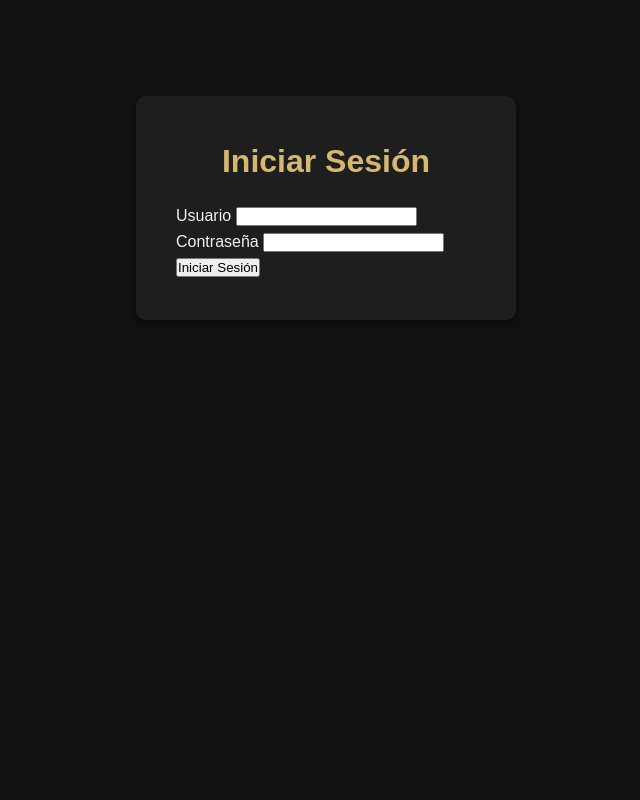
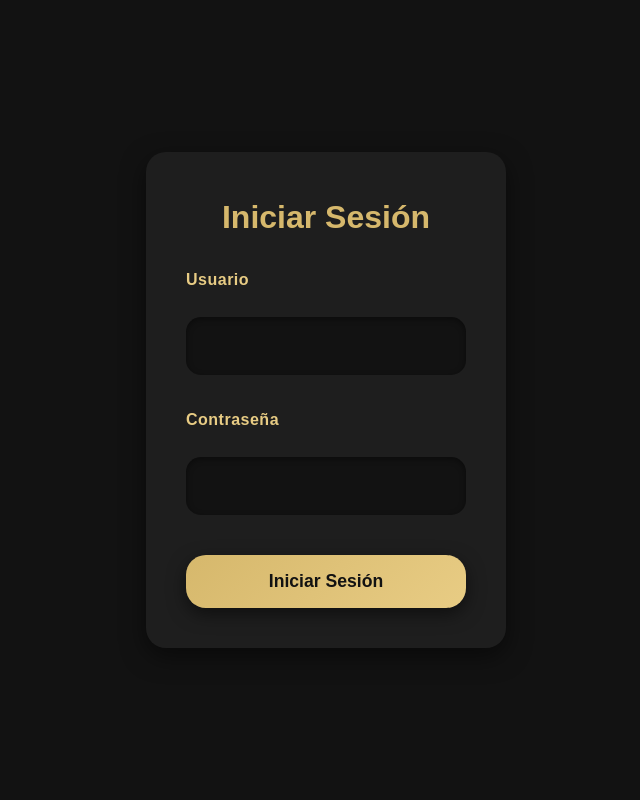
Before and after one commit to BHMario/SistemaGestionHotelera, a PHP site: page /login/login.php in a window 1280 px wide. Shown: the whole page, without its empty margins (314-954 px from the left). Run offline with PHP 8.4, Linux system fonts and the light colour scheme.

Commit message:
Actualizar Login

```diff
--- a/assets/css/style.css
+++ b/assets/css/style.css
@@ -630,100 +630,140 @@ body {
 /* =========================================
    14. LOGIN
 ========================================= */
+
+/* Centrar todo el body */
 body.login-body {
     display: flex;
     justify-content: center;
     align-items: center;
-    background: var(--color-fondo);
+    background: #121212;
     min-height: 100vh;
-    font-family: var(--fuente-principal);
-    color: var(--color-texto);
+    font-family: 'Poppins', Arial, sans-serif;
+    color: #F0F0F0;
 }
 
+/* Contenedor principal */
 .login-container {
     width: 100%;
-    max-width: 380px;
+    max-width: 360px;
     margin: 6rem auto;
     padding: 2.5rem;
-    background: var(--color-fondo-sec);
-    border-radius: var(--borde-radio);
-    box-shadow: var(--sombra-suave);
+    background: #1E1E1E;
+    border-radius: 20px;
+    box-shadow: 0 8px 25px rgba(0,0,0,0.5);
     display: flex;
     flex-direction: column;
     align-items: center;
+    transition: all 0.3s ease;
 }
 
+/* Título */
 .login-container h1 {
-    color: var(--color-acento);
-    margin-bottom: 1rem;
+    color: #D6B86C;
     font-size: 2rem;
+    margin-bottom: 1.5rem;
     text-align: center;
 }
 
-.login-container p {
-    color: var(--color-texto-sec);
-    margin-bottom: 2rem;
-    text-align: center;
+/* Mensajes de error */
+.login-error {
+    width: 100%;
+    background: #b23a3a;
+    color: #fff;
+    padding: 0.8rem 1rem;
+    border-radius: 15px;
+    margin-bottom: 1.2rem;
+    box-shadow: 0 3px 10px rgba(0,0,0,0.4);
+    font-size: 0.95rem;
+    line-height: 1.3;
 }
 
-.login-form {
+/* Formulario */
+.form-login {
     width: 100%;
     display: flex;
     flex-direction: column;
-    gap: 1rem; /* separa los campos y botón */
+    gap: 1rem;
 }
 
-.login-form label {
+/* Labels personalizados */
+.form-login label {
     display: block;
-    color: var(--color-acento-claro);
-    font-weight: 500;
-    margin-bottom: 0.3rem;
+    width: 100%;
+    font-weight: 600;
+    font-size: 1rem;
+    color: #E8CC84;
+    margin-bottom: 0.5rem;
+    letter-spacing: 0.5px;
 }
 
-.login-form input {
+/* Inputs personalizados */
+.input-login {
     width: 100%;
-    padding: 0.9rem 1rem;
-    border-radius: var(--borde-radio);
+    padding: 1.2rem 1.5rem;
+    font-size: 1.05rem;
+    border-radius: 15px;
     border: none;
-    background: var(--color-fondo);
-    color: var(--color-texto);
-    font-size: 1rem;
-    transition: var(--transicion);
+    background: #121212;
+    color: #F0F0F0;
+    margin-bottom: 1rem;
+    box-shadow: inset 0 2px 6px rgba(0,0,0,0.4);
+    transition: all 0.3s ease;
 }
 
-.login-form input:focus {
+.input-login:focus {
     outline: none;
-    box-shadow: 0 0 0 2px rgba(214,184,108,0.4);
+    box-shadow: 0 0 0 2px rgba(214,184,108,0.6), inset 0 2px 6px rgba(0,0,0,0.4);
 }
 
-.login-form button {
+/* Botón personalizado */
+.btn-login {
     width: 100%;
-    padding: 0.8rem 1.5rem;
-    background: var(--color-acento); /* mismo color que botones internos */
-    color: var(--color-fondo);
+    padding: 1rem 2rem;
+    font-size: 1.1rem;
     font-weight: 600;
+    border-radius: 20px;
+    background: linear-gradient(135deg, #D6B86C, #E8CC84);
+    color: #121212;
+    cursor: pointer;
+    box-shadow: 0 6px 18px rgba(0,0,0,0.5);
     border: none;
-    border-radius: var(--borde-radio);
-    cursor: pointer;
-    font-size: 1.05rem;
-    box-shadow: var(--sombra-suave);
-    transition: var(--transicion);
+    margin-top: 0.5rem;
+    transition: all 0.3s ease;
 }
 
-.login-form button:hover {
-    background: var(--color-acento-claro); /* mismo efecto hover que botones internos */
-    transform: translateY(-2px);
-    box-shadow: 0 6px 16px rgba(0,0,0,0.6);
+.btn-login:hover {
+    background: linear-gradient(135deg, #E8CC84, #D6B86C);
+    transform: translateY(-2px) scale(1.02);
+    box-shadow: 0 10px 25px rgba(0,0,0,0.6);
 }
 
-.login-form .error {
+/* Mensajes de error específicos de input */
+.input-error {
     color: #b23a3a;
-    font-size: 0.9rem;
+    font-size: 0.95rem;
     text-align: center;
+    margin-top: 0.5rem;
 }
 
-.login-form .info {
-    color: var(--color-texto-sec);
-    font-size: 0.9rem;
+/* Mensajes informativos */
+.input-info {
+    color: #C0C0C0;
+    font-size: 0.95rem;
     text-align: center;
+    margin-bottom: 0.5rem;
 }
+
+/* Responsive: móvil */
+@media(max-width: 480px) {
+    .login-container {
+        padding: 2rem 1.5rem;
+        margin: 3rem 1rem;
+    }
+
+    .input-login,
+    .btn-login {
+        padding: 1rem 1.2rem;
+        font-size: 1rem;
+    }
+}
--- a/login/login.php
+++ b/login/login.php
@@ -40,12 +40,12 @@ if ($_SERVER['REQUEST_METHOD'] === 'POST') {
     <title>Login - El Gran Descanso</title>
     <link rel="stylesheet" href="../assets/css/style.css"> <!-- Ajusta según tu CSS -->
 </head>
-<body>
+<body class="login-body">
     <div class="login-container">
         <h1>Iniciar Sesión</h1>
 
         <?php if (!empty($errores)): ?>
-            <div class="errores">
+            <div class="login-error">
                 <ul>
                     <?php foreach ($errores as $error): ?>
                         <li><?= htmlspecialchars($error) ?></li>
@@ -54,14 +54,14 @@ if ($_SERVER['REQUEST_METHOD'] === 'POST') {
             </div>
         <?php endif; ?>
 
-        <form action="" method="POST">
+        <form action="" method="POST" class="form-login">
             <label for="usuario">Usuario</label>
-            <input type="text" name="usuario" id="usuario" required><br>
+            <input type="text" name="usuario" id="usuario" class="input-login" required>
 
             <label for="password">Contraseña</label>
-            <input type="password" name="password" id="password" required>
+            <input type="password" name="password" id="password" class="input-login" required>
 
-            <button type="submit">Iniciar Sesión</button>
+            <button type="submit" class="btn-login">Iniciar Sesión</button>
         </form>
     </div>
 </body>
```
